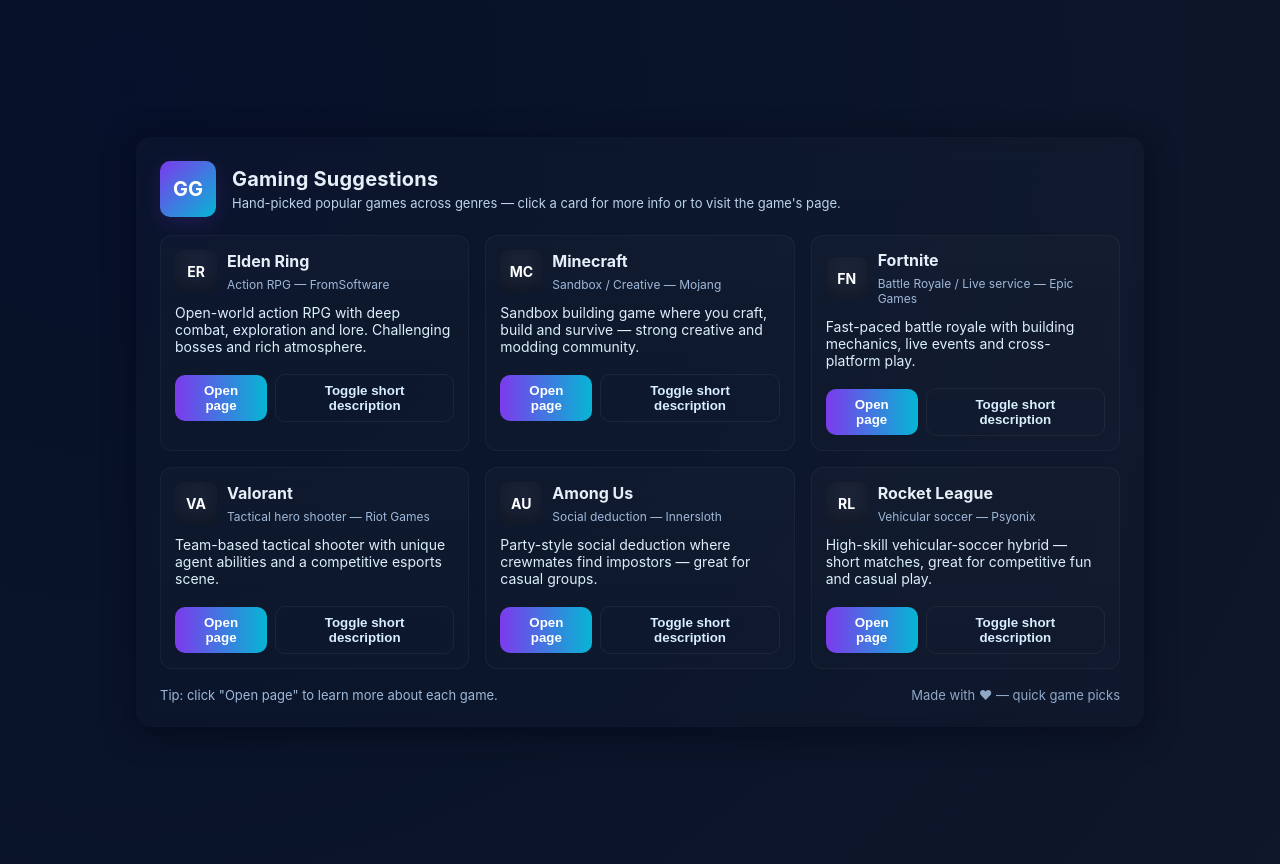
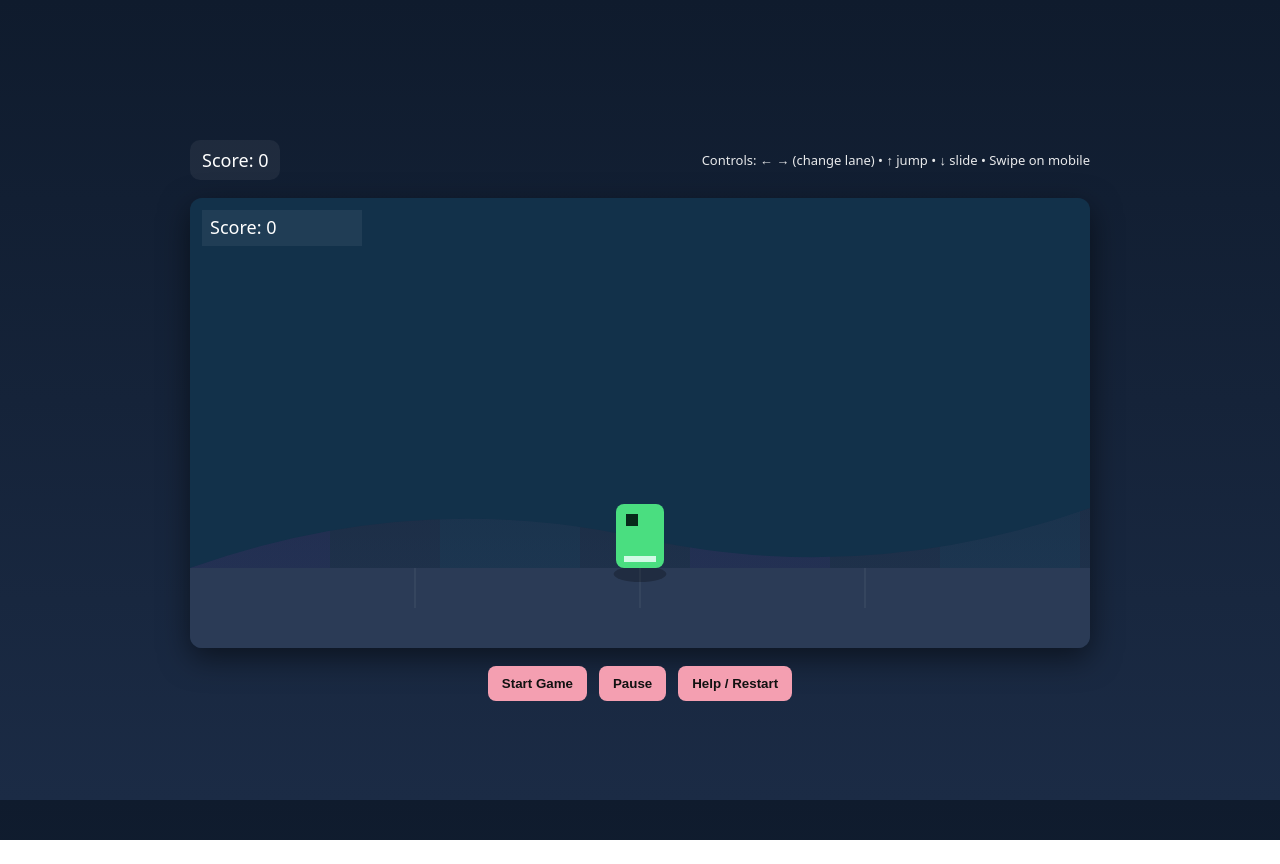
Before and after one commit to 1nt24cs335varshitha-sketch/portfolio, a plain HTML site: page index.html in a window 1280 px wide. After the commit the page ends 840 px from the top, so only its background shows below. Drawn offline with Linux system fonts and the light colour scheme.

Commit message:
real game

```diff
--- a/index.html
+++ b/index.html
@@ -1,275 +1,470 @@
-<!DOCTYPE html>
+<!doctype html>
 <html lang="en">
 <head>
 <meta charset="utf-8" />
 <meta name="viewport" content="width=device-width,initial-scale=1" />
-<title>Gaming Suggestions — Pick a Game</title>
+<title>Mini Runner — Play!</title>
 <style>
   :root{
-    --bg1:#0f172a;
-    --card:#0b1220;
-    --accent1:#7c3aed;
-    --accent2:#06b6d4;
-    --glass: rgba(255,255,255,0.04);
+    --bg1:#0f1b2d; --bg2:#1b2b45; --accent:#f49fb1;
   }
-  body{
-    margin:0;
-    font-family: Inter, system-ui, Arial, sans-serif;
-    background: radial-gradient(circle at 10% 10%, #06102a 0%, #071228 25%, var(--bg1) 100%);
-    color:#e6eef8;
-    min-height:100vh;
-    display:flex;
-    align-items:center;
-    justify-content:center;
-    padding:32px;
-  }
-
-  .app {
-    width:100%;
-    max-width:960px;
-    border-radius:14px;
-    padding:24px;
-    background: linear-gradient(180deg, rgba(255,255,255,0.02), rgba(255,255,255,0.01));
-    box-shadow: 0 6px 30px rgba(2,6,23,0.6);
-    backdrop-filter: blur(6px);
-  }
-
-  header{
-    display:flex;
-    align-items:center;
-    gap:16px;
-    margin-bottom:18px;
-  }
-  .logo{
-    width:56px;
-    height:56px;
-    border-radius:10px;
-    background: linear-gradient(135deg,var(--accent1),var(--accent2));
-    display:flex;
-    align-items:center;
-    justify-content:center;
-    font-weight:700;
-    font-size:20px;
-    color:white;
-    box-shadow: 0 6px 20px rgba(124,58,237,0.18);
-  }
-  h1{ margin:0; font-size:20px; letter-spacing:0.2px; }
-  p.lead{ margin:4px 0 0 0; color:#bcd3ea; font-size:13px }
-
-  .grid{
-    display:grid;
-    grid-template-columns:repeat(auto-fit,minmax(260px,1fr));
-    gap:16px;
-    margin-top:18px;
-  }
-
-  .card{
-    background: linear-gradient(180deg, rgba(255,255,255,0.02), rgba(255,255,255,0.01));
-    border:1px solid rgba(255,255,255,0.04);
-    padding:14px;
-    border-radius:12px;
-    position:relative;
-    overflow:hidden;
-  }
-  .game-title{
-    display:flex;
-    align-items:center;
-    gap:10px;
-  }
-  .badge{
-    min-width:42px;
-    height:42px;
-    border-radius:8px;
-    background:var(--glass);
-    display:flex;
-    align-items:center;
-    justify-content:center;
-    font-weight:700;
-    color:#fff;
-    font-size:14px;
-    box-shadow: inset 0 -6px 18px rgba(0,0,0,0.35);
-  }
-  h2{ font-size:16px; margin:0; }
-  .meta{ color:#9fb8d9; font-size:12px; margin-top:6px }
-
-  .desc{ margin-top:12px; font-size:14px; color:#dceffd; min-height:56px }
-  .actions{ display:flex; gap:8px; margin-top:14px; align-items:center }
-
-  .btn{
-    padding:8px 12px;
-    border-radius:10px;
-    border:none;
-    cursor:pointer;
-    font-weight:600;
-    background: linear-gradient(90deg,var(--accent1),var(--accent2));
-    color:white;
-  }
-  .btn.secondary{
-    background:transparent;
-    border:1px solid rgba(255,255,255,0.06);
-    color:#d8efff;
-    font-weight:600;
-  }
-
-  footer{
-    margin-top:18px;
-    display:flex;
-    justify-content:space-between;
-    align-items:center;
-    color:#9fb8d9;
-    font-size:13px;
-  }
-
-  /* small responsive tweaks */
-  @media (max-width:480px){
-    header{ gap:10px }
-    .logo{ width:48px; height:48px; font-size:18px }
-  }
+  html,body{height:100%; margin:0; font-family:system-ui,Segoe UI,Arial; background:linear-gradient(180deg,var(--bg1),var(--bg2)); color:#fff}
+  .wrap{min-height:100%; display:flex; flex-direction:column; align-items:center; justify-content:center; gap:18px; padding:20px}
+  canvas{background: linear-gradient(180deg,#8dd3ff00,#7ec8ff14); border-radius:12px; box-shadow: 0 10px 30px rgba(0,0,0,0.5); width:100%; max-width:900px; height:auto; display:block;}
+  .ui{max-width:900px; width:100%; display:flex; justify-content:space-between; align-items:center; gap:12px}
+  .score{font-size:18px; background:rgba(255,255,255,0.06); padding:8px 12px; border-radius:10px;}
+  .controls{font-size:13px; opacity:0.9}
+  .overlay{position:fixed; inset:0; display:flex; align-items:center; justify-content:center; pointer-events:none}
+  .panel{pointer-events:auto; background:linear-gradient(180deg,rgba(255,255,255,0.06),rgba(255,255,255,0.03)); border-radius:12px; padding:18px; text-align:center; color:#001; min-width:280px}
+  button{background:var(--accent); color:#111; border:none; padding:10px 14px; border-radius:8px; font-weight:700; cursor:pointer}
+  small{display:block; margin-top:8px; color:rgba(0,0,0,0.6)}
+  @media (max-width:520px){ .controls{font-size:12px} }
 </style>
 </head>
 <body>
-  <div class="app" role="main">
-    <header>
-      <div class="logo">GG</div>
-      <div>
-        <h1>Gaming Suggestions</h1>
-        <p class="lead">Hand-picked popular games across genres — click a card for more info or to visit the game's page.</p>
-      </div>
-    </header>
+  <div class="wrap">
+    <div class="ui">
+      <div class="score">Score: <span id="score">0</span></div>
+      <div class="controls">Controls: ← → (change lane) • ↑ jump • ↓ slide • Swipe on mobile</div>
+    </div>
 
-    <section class="grid" aria-label="game suggestions">
-      <!-- Elden Ring -->
-      <article class="card" data-game="elden">
-        <div class="game-title">
-          <div class="badge">ER</div>
-          <div>
-            <h2>Elden Ring</h2>
-            <div class="meta">Action RPG — FromSoftware</div>
-          </div>
-        </div>
-        <div class="desc" id="desc-elden">Open-world action RPG with deep combat, exploration and lore. Challenging bosses and rich atmosphere.</div>
-        <div class="actions">
-          <button class="btn" onclick="openLink('elden')">Open page</button>
-          <button class="btn secondary" onclick="toggleDesc('elden')">Toggle short description</button>
-        </div>
-      </article>
+    <canvas id="game" width="900" height="450"></canvas>
 
-      <!-- Minecraft -->
-      <article class="card" data-game="minecraft">
-        <div class="game-title">
-          <div class="badge">MC</div>
-          <div>
-            <h2>Minecraft</h2>
-            <div class="meta">Sandbox / Creative — Mojang</div>
-          </div>
-        </div>
-        <div class="desc" id="desc-minecraft">Sandbox building game where you craft, build and survive — strong creative and modding community.</div>
-        <div class="actions">
-          <button class="btn" onclick="openLink('minecraft')">Open page</button>
-          <button class="btn secondary" onclick="toggleDesc('minecraft')">Toggle short description</button>
-        </div>
-      </article>
+    <div style="max-width:900px; width:100%; display:flex; justify-content:center; gap:12px">
+      <button id="startBtn">Start Game</button>
+      <button id="pauseBtn">Pause</button>
+      <button id="helpBtn">Help / Restart</button>
+    </div>
+  </div>
 
-      <!-- Fortnite -->
-      <article class="card" data-game="fortnite">
-        <div class="game-title">
-          <div class="badge">FN</div>
-          <div>
-            <h2>Fortnite</h2>
-            <div class="meta">Battle Royale / Live service — Epic Games</div>
-          </div>
-        </div>
-        <div class="desc" id="desc-fortnite">Fast-paced battle royale with building mechanics, live events and cross-platform play.</div>
-        <div class="actions">
-          <button class="btn" onclick="openLink('fortnite')">Open page</button>
-          <button class="btn secondary" onclick="toggleDesc('fortnite')">Toggle short description</button>
-        </div>
-      </article>
-
-      <!-- Valorant -->
-      <article class="card" data-game="valorant">
-        <div class="game-title">
-          <div class="badge">VA</div>
-          <div>
-            <h2>Valorant</h2>
-            <div class="meta">Tactical hero shooter — Riot Games</div>
-          </div>
-        </div>
-        <div class="desc" id="desc-valorant">Team-based tactical shooter with unique agent abilities and a competitive esports scene.</div>
-        <div class="actions">
-          <button class="btn" onclick="openLink('valorant')">Open page</button>
-          <button class="btn secondary" onclick="toggleDesc('valorant')">Toggle short description</button>
-        </div>
-      </article>
-
-      <!-- Among Us -->
-      <article class="card" data-game="amongus">
-        <div class="game-title">
-          <div class="badge">AU</div>
-          <div>
-            <h2>Among Us</h2>
-            <div class="meta">Social deduction — Innersloth</div>
-          </div>
-        </div>
-        <div class="desc" id="desc-amongus">Party-style social deduction where crewmates find impostors — great for casual groups.</div>
-        <div class="actions">
-          <button class="btn" onclick="openLink('amongus')">Open page</button>
-          <button class="btn secondary" onclick="toggleDesc('amongus')">Toggle short description</button>
-        </div>
-      </article>
-
-      <!-- Rocket League -->
-      <article class="card" data-game="rocket">
-        <div class="game-title">
-          <div class="badge">RL</div>
-          <div>
-            <h2>Rocket League</h2>
-            <div class="meta">Vehicular soccer — Psyonix</div>
-          </div>
-        </div>
-        <div class="desc" id="desc-rocket">High-skill vehicular-soccer hybrid — short matches, great for competitive fun and casual play.</div>
-        <div class="actions">
-          <button class="btn" onclick="openLink('rocket')">Open page</button>
-          <button class="btn secondary" onclick="toggleDesc('rocket')">Toggle short description</button>
-        </div>
-      </article>
-    </section>
-
-    <footer>
-      <div>Tip: click "Open page" to learn more about each game.</div>
-      <div style="opacity:0.9">Made with ❤ — quick game picks</div>
-    </footer>
+  <div class="overlay" id="overlay" style="display:none">
+    <div class="panel" id="panel">
+      <h2 id="panelTitle">Paused</h2>
+      <p id="panelText">Game paused.</p>
+      <button id="panelBtn">Resume</button>
+      <small id="panelHint">Tip: Avoid obstacles by switching lanes or jumping over them.</small>
+    </div>
   </div>
 
 <script>
-  const LINKS = {
-    elden: "https://en.wikipedia.org/wiki/Elden_Ring",
-    minecraft: "https://en.wikipedia.org/wiki/Minecraft",
-    fortnite: "https://en.wikipedia.org/wiki/Fortnite",
-    valorant: "https://en.wikipedia.org/wiki/Valorant",
-    amongus: "https://en.wikipedia.org/wiki/Among_Us",
-    rocket: "https://en.wikipedia.org/wiki/Rocket_League"
+/* ===== Mini Runner — Canvas game =====
+   - 3 lanes (left, center, right)
+   - Arrow keys: left/right to change lane, up to jump, down to slide
+   - Touch swipe supported (left/right/up/down)
+   - Score increases with distance; speed increases over time
+   - Collisions with obstacles end the run
+*/
+
+const canvas = document.getElementById('game');
+const ctx = canvas.getContext('2d');
+
+let W = canvas.width, H = canvas.height;
+function resizeCanvasToDisplaySize(){
+  // keep internal size fixed but scale CSS - already set for crispness
+}
+resizeCanvasToDisplaySize();
+
+/* Game variables */
+let running = false;
+let paused = false;
+let score = 0;
+let speed = 4;        // base speed (how fast obstacles move)
+let spawnTimer = 0;
+let spawnInterval = 90; // frames
+let obstacles = [];
+let frame = 0;
+
+/* Lanes x positions */
+const lanes = [W*0.25, W*0.5, W*0.75]; // three lanes
+const groundY = H - 80;
+
+/* Player */
+const player = {
+  lane: 1, // 0-left,1-center,2-right
+  width: 48,
+  height: 64,
+  x: lanes[1] - 24,
+  y: groundY - 64,
+  vy: 0,
+  gravity: 0.9,
+  jumping: false,
+  slide: false,
+  slideTimer: 0
+};
+
+function resetGame(){
+  running = false;
+  paused = false;
+  score = 0;
+  speed = 4;
+  spawnTimer = 0;
+  obstacles = [];
+  frame = 0;
+  player.lane = 1;
+  player.vy = 0;
+  player.jumping = false;
+  player.slide = false;
+  player.slideTimer = 0;
+  updatePlayerX();
+  updateScoreDisplay();
+}
+
+/* Helpers */
+function updatePlayerX(){
+  player.x = lanes[player.lane] - player.width/2;
+}
+
+/* Input handling */
+document.addEventListener('keydown', (e)=>{
+  if(!running) return;
+  if(paused && e.key !== 'Escape') return;
+  if(e.key === 'ArrowLeft' || e.key === 'a' || e.key === 'A') changeLane(-1);
+  if(e.key === 'ArrowRight' || e.key === 'd' || e.key === 'D') changeLane(1);
+  if(e.key === 'ArrowUp' || e.key === 'w' || e.key === 'W') startJump();
+  if(e.key === 'ArrowDown' || e.key === 's' || e.key === 'S') startSlide();
+  if(e.key === 'Escape') togglePause();
+});
+
+function changeLane(dir){
+  player.lane = Math.max(0, Math.min(2, player.lane + dir));
+  updatePlayerX();
+}
+
+function startJump(){
+  if(player.jumping || player.slide) return;
+  player.vy = -14;
+  player.jumping = true;
+}
+
+function startSlide(){
+  if(player.jumping || player.slide) return;
+  player.slide = true;
+  player.slideTimer = 40; // frames
+}
+
+/* Touch (swipe) control for mobile */
+let touchStartX=0, touchStartY=0, touchStartTime=0;
+canvas.addEventListener('touchstart', (e)=>{
+  if(e.touches.length>0){
+    touchStartX = e.touches[0].clientX;
+    touchStartY = e.touches[0].clientY;
+    touchStartTime = Date.now();
+  }
+}, {passive:true});
+canvas.addEventListener('touchend', (e)=>{
+  const dx = (e.changedTouches[0].clientX - touchStartX);
+  const dy = (e.changedTouches[0].clientY - touchStartY);
+  const adx = Math.abs(dx), ady = Math.abs(dy);
+  if(Math.max(adx,ady) < 20) {
+    // tap = jump
+    startJump();
+    return;
+  }
+  if(adx > ady){
+    if(dx > 0) changeLane(1); else changeLane(-1);
+  } else {
+    if(dy > 0) startSlide(); else startJump();
+  }
+}, {passive:true});
+
+/* Obstacles */
+function spawnObstacle(){
+  const lane = Math.floor(Math.random()*3);
+  const type = Math.random() < 0.7 ? 'block' : 'tall'; // block (can jump), tall (must switch lane)
+  const size = type === 'block' ? {w:40,h:40} : {w:40,h:90};
+  const obst = {
+    lane,
+    x: W + 60,
+    y: groundY - size.h,
+    w: size.w,
+    h: size.h,
+    passed: false,
+    type
+  };
+  obstacles.push(obst);
+}
+
+/* Collision detection */
+function collideRect(a,b){
+  return !(a.x + a.width < b.x || a.x > b.x + b.w || a.y + a.height < b.y || a.y > b.y + b.h);
+}
+
+/* Game loop */
+function update(){
+  if(!running || paused) return;
+
+  frame++;
+  // increase difficulty gradually
+  if(frame % 600 === 0) speed += 0.6;
+  // spawn obstacles
+  spawnTimer++;
+  if(spawnTimer > spawnInterval){
+    spawnTimer = 0;
+    // slightly randomize interval
+    spawnInterval = Math.max(45, Math.floor(70 - Math.min(30, score/200)));
+    spawnObstacle();
+  }
+
+  // update player vertical motion
+  if(player.jumping){
+    player.vy += player.gravity;
+    player.y += player.vy;
+    if(player.y >= groundY - player.height){
+      player.y = groundY - player.height;
+      player.vy = 0;
+      player.jumping = false;
+    }
+  }
+  // slide timer
+  if(player.slide){
+    player.slideTimer--;
+    if(player.slideTimer <= 0) player.slide = false;
+  }
+
+  // move obstacles
+  for(let i=obstacles.length-1;i>=0;i--){
+    obstacles[i].x -= speed + (score/1000); // small speed boost from score
+    // mark passed for scoring
+    if(!obstacles[i].passed && obstacles[i].x + obstacles[i].w < player.x){
+      obstacles[i].passed = true;
+      score += 10; // pass bonus
+      updateScoreDisplay();
+    }
+    // remove off-screen
+    if(obstacles[i].x + obstacles[i].w < -100) obstacles.splice(i,1);
+  }
+
+  // continuous score increase
+  if(frame % 6 === 0){ score += 1; updateScoreDisplay(); }
+
+  // collision check (AABB)
+  const pBox = {
+    x: player.x,
+    y: player.y + (player.slide ? player.height*0.5 : 0), // sliding reduces height by half visually
+    width: player.width,
+    height: player.slide ? player.height*0.5 : player.height
   };
 
-  function openLink(key){
-    const url = LINKS[key];
-    if(url) window.open(url, "_blank");
-    else alert("No link available");
+  for(const o of obstacles){
+    const oBox = {x:o.x, y:o.y, w:o.w, h:o.h};
+    if(collideRect({x:pBox.x, y:pBox.y, width:pBox.width, height:pBox.height}, {x:o.x, y:o.y, w:o.w, h:o.h})){
+      // collision — end game
+      gameOver();
+      return;
+    }
+  }
+}
+
+/* Drawing */
+function draw(){
+  // clear
+  ctx.clearRect(0,0,W,H);
+
+  // background parallax
+  drawBackground();
+
+  // ground
+  ctx.fillStyle = '#2b3b56';
+  ctx.fillRect(0, groundY, W, H-groundY);
+
+  // lane markers
+  ctx.strokeStyle = 'rgba(255,255,255,0.05)';
+  ctx.lineWidth = 2;
+  for(let i=0;i<3;i++){
+    const lx = lanes[i];
+    ctx.beginPath();
+    ctx.moveTo(lx, groundY);
+    ctx.lineTo(lx, groundY+40);
+    ctx.stroke();
   }
 
-  function toggleDesc(key){
-    const el = document.getElementById("desc-" + key);
-    if(!el) return;
-    if(el.dataset.hidden === "1"){
-      el.textContent = el.dataset.orig;
-      el.dataset.hidden = "0";
-    } else {
-      // store original then toggle to a shorter blurb
-      if(!el.dataset.orig) el.dataset.orig = el.textContent;
-      el.textContent = el.textContent.split(".")[0] + ".";
-      el.dataset.hidden = "1";
-    }
+  // draw player (rounded)
+  drawPlayer();
+
+  // draw obstacles
+  for(const o of obstacles){
+    const color = o.type === 'block' ? '#ff7a7a' : '#ffa64d';
+    ctx.fillStyle = color;
+    roundRect(ctx, o.x, o.y, o.w, o.h, 6, true, false);
+    // small shadow
+    ctx.fillStyle = 'rgba(0,0,0,0.15)';
+    ctx.fillRect(o.x+6, groundY, o.w-12, 6);
   }
+
+  // HUD score (drawn in DOM but also nice on canvas)
+  ctx.fillStyle = 'rgba(255,255,255,0.06)';
+  ctx.fillRect(12,12,160,36);
+  ctx.fillStyle = '#fff';
+  ctx.font = '18px system-ui, Arial';
+  ctx.fillText('Score: ' + score, 20, 36);
+}
+
+function drawBackground(){
+  // sky gradient stripes to give motion
+  const t = frame * 0.6;
+  for(let i=0;i<6;i++){
+    const x = (i*250 - (t % 250));
+    ctx.fillStyle = i%2===0 ? 'rgba(124,58,237,0.06)' : 'rgba(6,182,212,0.04)';
+    ctx.fillRect(x, 0, 140, groundY);
+  }
+  // distant hills
+  ctx.fillStyle = '#12314a';
+  ctx.beginPath();
+  ctx.moveTo(0, groundY);
+  ctx.quadraticCurveTo(W*0.25, groundY-80, W*0.5, groundY-30);
+  ctx.quadraticCurveTo(W*0.75, groundY+20, W, groundY-60);
+  ctx.lineTo(W,0);
+  ctx.lineTo(0,0);
+  ctx.closePath();
+  ctx.fill();
+}
+
+function drawPlayer(){
+  // body color & simple running animation (bob)
+  const bob = Math.sin(frame/6) * (player.jumping?1:2);
+  const px = player.x, py = player.y + bob;
+  const pW = player.width;
+  const pH = player.height * (player.slide ? 0.55 : 1);
+
+  // shadow
+  ctx.fillStyle = 'rgba(0,0,0,0.25)';
+  ctx.beginPath();
+  ctx.ellipse(px + pW/2, groundY + 6, pW*0.55, 8, 0, 0, Math.PI*2);
+  ctx.fill();
+
+  // body
+  ctx.fillStyle = '#4ade80';
+  roundRect(ctx, px, py, pW, pH, 8, true, false);
+
+  // face / detail
+  ctx.fillStyle = '#072a1a';
+  ctx.fillRect(px + 10, py + 10, 12, 12);
+  // small stripe
+  ctx.fillStyle = '#d1fae5';
+  ctx.fillRect(px + 8, py + pH - 12, pW - 16, 6);
+}
+
+/* Utilities */
+function roundRect(ctx, x, y, w, h, r, fill, stroke){
+  if (typeof stroke === 'undefined'){ stroke = true; }
+  if (typeof r === 'undefined'){ r = 5; }
+  ctx.beginPath();
+  ctx.moveTo(x+r, y);
+  ctx.arcTo(x+w, y, x+w, y+h, r);
+  ctx.arcTo(x+w, y+h, x, y+h, r);
+  ctx.arcTo(x, y+h, x, y, r);
+  ctx.arcTo(x, y, x+w, y, r);
+  ctx.closePath();
+  if(fill) ctx.fill();
+  if(stroke) ctx.stroke();
+}
+
+function updateScoreDisplay(){
+  document.getElementById('score').textContent = score;
+}
+
+/* Game over / pause / start */
+function gameOver(){
+  running = false;
+  showPanel('Game Over', 'Your score: ' + score, 'Restart', ()=>startGame(true));
+}
+
+function startGame(restart=false){
+  if(restart) resetGame();
+  running = true;
+  paused = false;
+  hidePanel();
+  loop();
+}
+
+function togglePause(){
+  if(!running) return;
+  paused = !paused;
+  if(paused) showPanel('Paused', 'Game is paused', 'Resume', ()=>{ paused=false; hidePanel(); loop(); });
+  else hidePanel();
+}
+
+/* Panel UI */
+const overlay = document.getElementById('overlay');
+const panelTitle = document.getElementById('panelTitle');
+const panelText = document.getElementById('panelText');
+const panelBtn = document.getElementById('panelBtn');
+
+function showPanel(title, text, btnText, btnAction){
+  panelTitle.textContent = title;
+  panelText.textContent = text;
+  panelBtn.textContent = btnText;
+  panelBtn.onclick = ()=>{ btnAction(); };
+  overlay.style.display = 'flex';
+}
+
+function hidePanel(){ overlay.style.display = 'none'; }
+
+/* Buttons */
+document.getElementById('startBtn').onclick = ()=>{
+  if(!running) startGame(true);
+};
+document.getElementById('pauseBtn').onclick = togglePause;
+document.getElementById('helpBtn').onclick = ()=> {
+  if(!running) startGame(true);
+  showPanel('How to play', 'Use ← → to change lanes, ↑ to jump, ↓ to slide. Swipe on mobile to control. Avoid obstacles and survive as long as possible!', 'Got it', ()=>{ hidePanel(); });
+};
+
+/* Main loop with RAF */
+let rafId = null;
+function loop(){
+  if(!running || paused) return;
+  update();
+  draw();
+  rafId = requestAnimationFrame(loop);
+  frame++;
+}
+
+/* Initial draw */
+resetGame();
+draw();
+
+/* Start button helper */
+document.getElementById('startBtn').textContent = 'Start Game';
+
+/* Make sure canvas is crisp on high-DPI */
+function scaleCanvasForDPI(){
+  const dpr = window.devicePixelRatio || 1;
+  if (canvas.width !== Math.floor(canvas.clientWidth * dpr) || canvas.height !== Math.floor(canvas.clientHeight * dpr)) {
+    // preserve CSS size, change internal resolution
+    const rect = canvas.getBoundingClientRect();
+    const w = Math.floor(rect.width * dpr);
+    const h = Math.floor(rect.height * dpr);
+    canvas.width = w; canvas.height = h;
+    W = canvas.width; H = canvas.height;
+  }
+  // recalc lanes & ground
+  lanes[0] = W*0.25; lanes[1] = W*0.5; lanes[2] = W*0.75;
+}
+function onResize(){
+  // Set CSS width/height consistent; keep internal resolution for crispness
+  const containerWidth = Math.min(window.innerWidth - 40, 900);
+  canvas.style.width = containerWidth + 'px';
+  canvas.style.height = (containerWidth * 0.5) + 'px';
+  scaleCanvasForDPI();
+  // recalc ground & player
+  groundY = canvas.height - 80;
+  player.y = groundY - player.height;
+  updatePlayerX();
+  draw();
+}
+window.addEventListener('resize', onResize);
+onResize();
+
+/* ensure game loop runs while running */
+(function steadyLoop(){
+  if(running && !paused){
+    // ensure draw even when RAF paused (fallback)
+    draw();
+  }
+  setTimeout(steadyLoop, 1000/30);
+})();
+
 </script>
 </body>
 </html>
```
